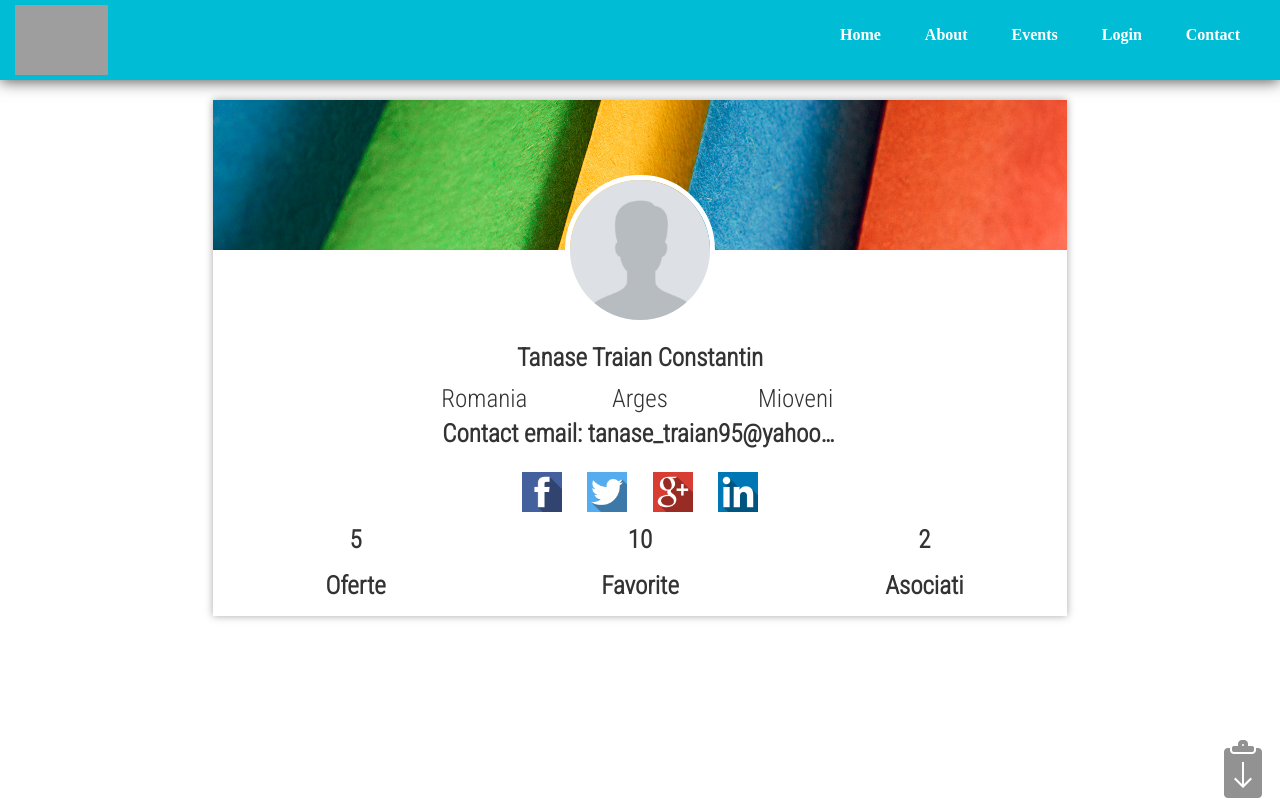
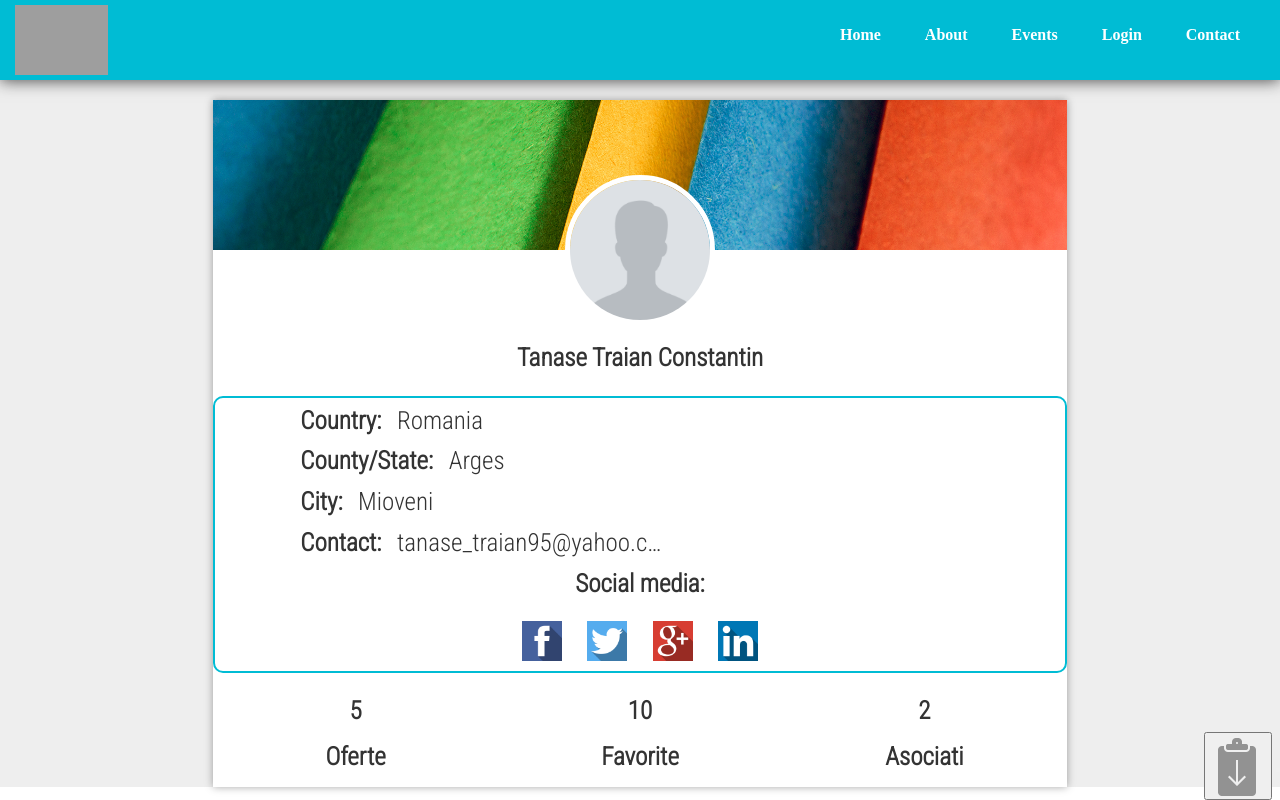
Before and after one commit to claudiuVasile13/eventfinder, a PHP site: page /eventfinder/profile.php in a window 1280 px wide. Run offline with PHP 8.4, Linux system fonts and the light colour scheme; grey boxes are pictures that could not be loaded.

Commit message:
some work in profile page

```diff
--- a/css/profile.css
+++ b/css/profile.css
@@ -23,6 +23,7 @@ body, html{
 }
 
 .row{
+    background-color: #eee;
     margin:0;
     padding:0;
     text-align: center;
@@ -35,6 +36,7 @@ input{
 }
 
 #main_containter{
+    background-color: #FFF;
     position:relative;
     padding: 0;
     margin:0 auto;
@@ -84,28 +86,33 @@ input{
     font-size: 25px;
 }
 
+#personal-info{
+    text-align: center;
+}
+
 #name{
     border: none;
 }
 
 #location{
+    width:80%;
     padding:0;
     margin:0 auto;
-    list-style-type: none;
+    /*list-style-type: none;*/
     margin-top: 5px;
     /*border:1px solid red;*/
+    font-family: 'Roboto Condensed';
+    font-weight: 400;
+    text-align: left;
+    /*display: inline-block;*/
 }
 
-#location li{
-    font-family: 'Roboto Condensed';
-    font-weight: 400;
-    display: inline-block;
-}
-
-#location li input{
-    text-align:center;
-    width:150px;
+#location input{
+    text-align:left;
+    /*float:right;*/
+    width:40%;
     border:none;
+    margin-left:10px;
     white-space: nowrap;
     text-overflow: ellipsis;
 }
@@ -141,7 +148,7 @@ input{
 }
 
 #social-media{
-
+    text-align: center;
 }
 
 #social-media a img{
@@ -175,11 +182,25 @@ input{
 
 #counters{
     width:100%;
-    /*border:1px solid green;*/
+    /*background-color: white;*/
 }
 
 #counters .row{
-    /*background-color: red;*/
+    background-color: #fff;
     margin:0;
     padding:0;
 }
+
+#personal-info{
+    border:2px solid #00BCD4;
+    border-radius:10px;
+    margin-bottom: 20px;
+    margin-top:20px;
+    transition: all 0.3s;
+}
+
+#personal-info:hover{
+    /*box-shadow: 0px 0px 2px 0 rgba(0, 0, 0, .35);*/
+    border-radius:40px;
+    transition: all 0.3s;
+}
--- a/profile.php
+++ b/profile.php
@@ -31,18 +31,26 @@
                 </div>
 
                 <div id="info">
-                    <input id="name" type="text" readonly="readonly" value="Tanase Traian Constantin"><br>
-                    <ul class="inlinie" id="location">
-                        <li><input type="text" readonly="readonly" value="Romania"></li>
-                        <li><input type="text" readonly="readonly" value="Arges"></li>
-                        <li><input id="oras" readonly="readonly" type="text"  value="Mioveni"></li>
-                    </ul>
-                    <p>Contact email: <input id="email" type="email" readonly="readonly" value="tanase_traian95@yahoo.com"></p>
+                    <input id="name" type="text" name="name" readonly="readonly" value="Tanase Traian Constantin"><br>
+                    <div id="personal-info">
+
+                        <form  id="location" method="GET">
+                            <label>Country:</label>
+                            <input type="text" readonly="readonly" name="country" value="Romania"><br>
+                            <label>County/State:</label>
+                            <input type="text" readonly="readonly" name="state" value="Arges"><br>
+                            <label>City:</label>
+                            <input id="oras" readonly="readonly" type="text" name="city" value="Mioveni"><br>
+                            <label>Contact:</label>
+                            <input id="email" type="email" readonly="readonly" name="email" value="tanase_traian95@yahoo.com">
+                        </form>
                         <div id="social-media">
+                            <p>Social media:</p>
                             <a href="http://www.facebook.com"><img src="/img/facebook.png"></a>
                             <a href="http://www.twitter.com"><img src="/img/twitter.png"></a>
                             <a href="http://www.google.com"><img src="/img/google.png"></a>
                             <a href="http://www.linkedin.com"><img src="/img/linkedin.png"></a>
+                        </div>
                     </div>
                     <div id="counters">
                         <div class="row">
@@ -67,10 +75,8 @@
         </div>
 
         <div id="info-icons">
-            <form>
             <button type="button"><img id="edit-icon" src="/profile_img/document-edit.png"></button>
-                <button type="submit"><img id="submit-icon" hidden="hidden" src="/profile_img/clipboard-checked.png"></button>
-            </form>
+            <button type="submit" form="location"><img id="submit-icon" hidden="hidden" src="/profile_img/clipboard-checked.png"></button>
         </div>
 
         <script src='http://cdnjs.cloudflare.com/ajax/libs/jquery/2.2.2/jquery.min.js'></script>
```
Lines whose indentation alone changed are shown as unchanged.
